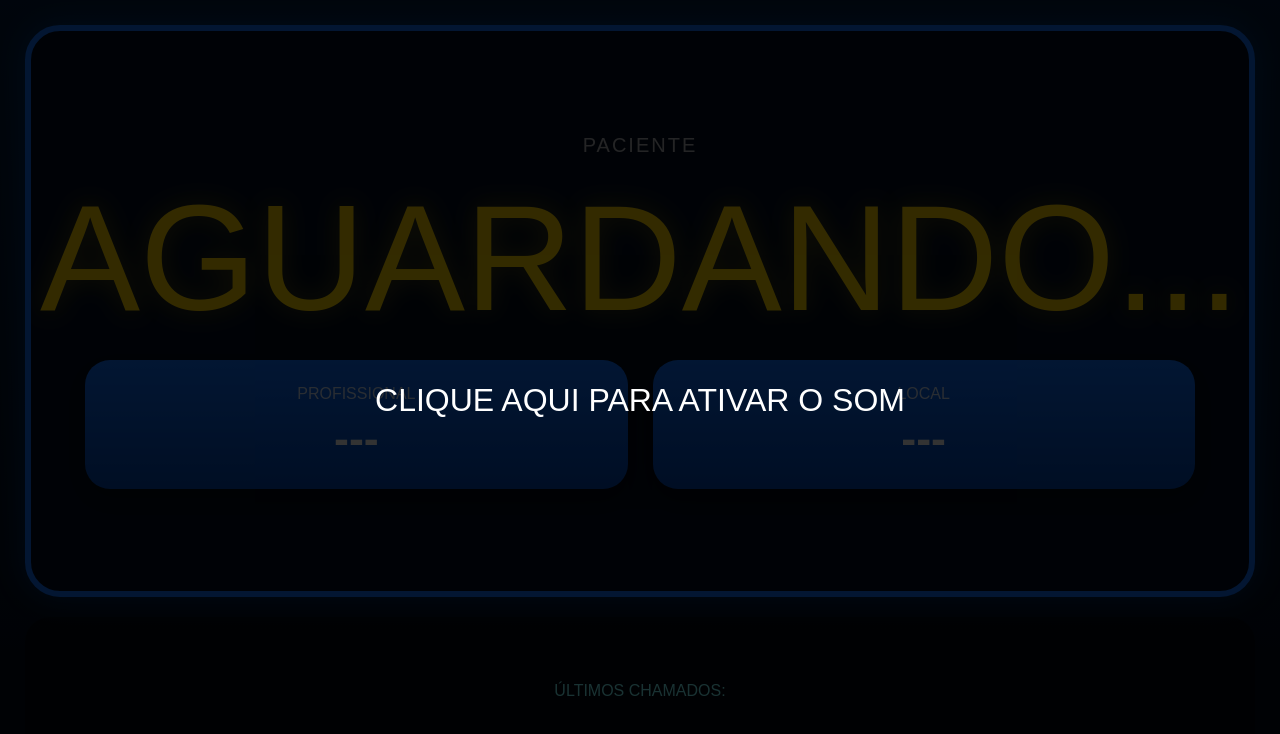
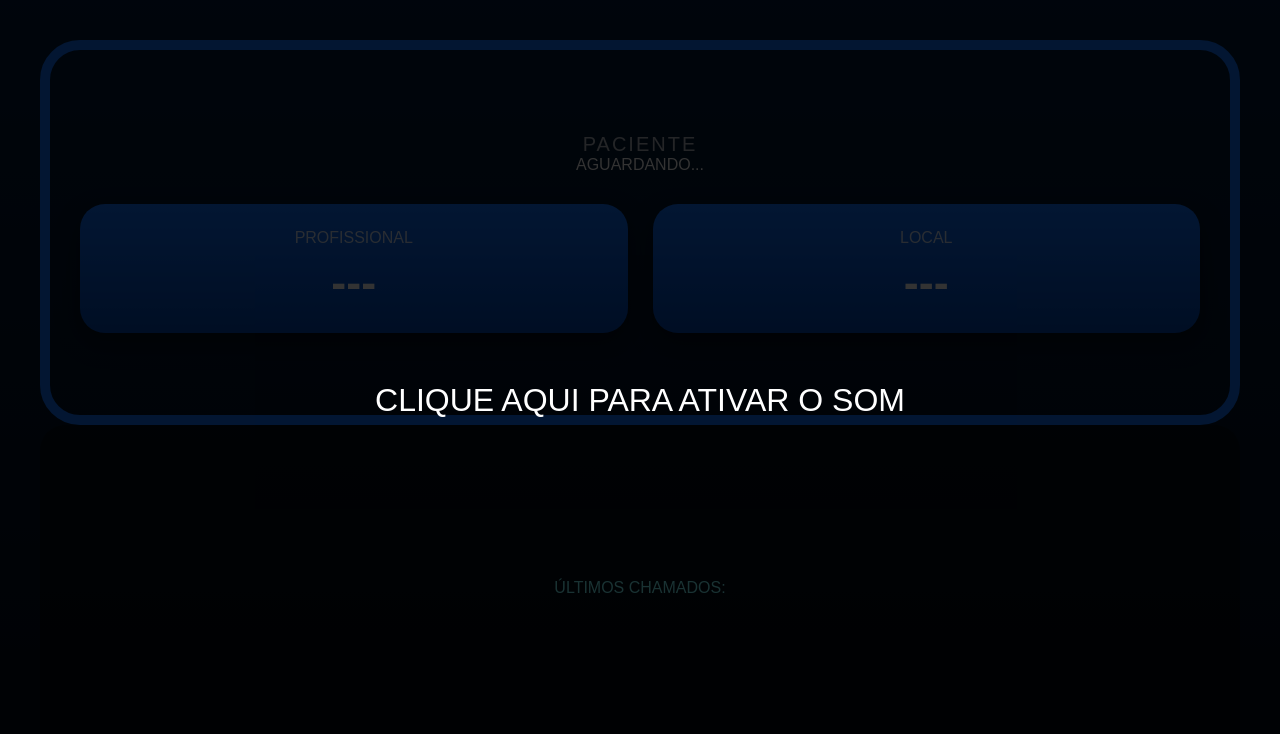
Before and after one commit to RafaelRlbjp/painel-chamada2, a website: page public/painel.html in a window 1280 px wide. Drawn offline with nearby package versions, Linux system fonts and the light colour scheme; no server answers.

Commit message:
Atualizando CSS painel

```diff
--- a/public/painel.css
+++ b/public/painel.css
@@ -11,27 +11,26 @@ body{
   font-family:Arial, Helvetica, sans-serif;
 }
 
-.container{
+.container {
   height:100%;
-  padding:25px;
+  width:100%;
+  padding:40px;
   display:flex;
   flex-direction:column;
-  gap:20px;
+  justify-content:space-between;
 }
 
 /* ================= AREA PRINCIPAL ================= */
 
-.area-principal{
-  flex:4;
-  border:6px solid #0d6efd;
-  border-radius:35px;
+.area-principal {
+  flex:1;
+  border:10px solid #0d6efd;
+  border-radius:40px;
   display:flex;
   flex-direction:column;
   justify-content:center;
   align-items:center;
-  background:#020c1d;
-  box-shadow:0 0 30px #0d6efd55;
-  padding:25px;
+  padding:30px;
 }
 
 .label-topo{
@@ -40,8 +39,9 @@ body{
   letter-spacing:2px;
 }
 
-#nome-paciente{
-  font-size:clamp(45px,12vw,150px);
+#nome-paciente
+ #nome-paciente {
+  font-size: clamp(50px, 14vw, 170px);
   color:#ffd500;
   margin:15px 0;
   text-align:center;
@@ -51,7 +51,8 @@ body{
 /* ================= CARDS ================= */
 
 .cards-container{
-  width:95%;
+  width:100%;
+  margin-top:30px;
   display:flex;
   gap:25px;
 }
@@ -115,17 +116,24 @@ body{
 /* ================= ALERTA ================= */
 
 .piscar-amarelo{
-  animation:pisca .5s infinite;
+  animation:pisca 1s infinite;
 }
 
 @keyframes pisca{
-  0%,100%{background:#020c1d;}
-  50%{background:#ffd500;}
+  0%{
+    background:#001b3a;
+  }
+  50%{
+    background:#ffd500;
+  }
+  100%{
+    background:#001b3a;
+  }
 }
 
 .piscar-amarelo #nome-paciente{
-  color:black;
-  text-shadow:none;
+  color:#000;
+  text-shadow:0 0 20px #fff;
 }
 
 /* ================= MOBILE ================= */
```
